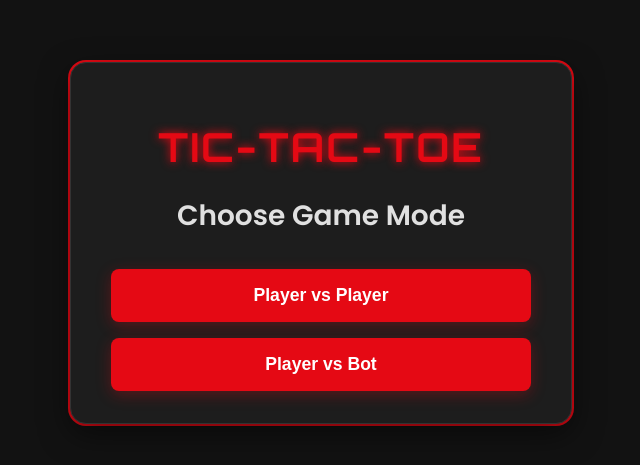
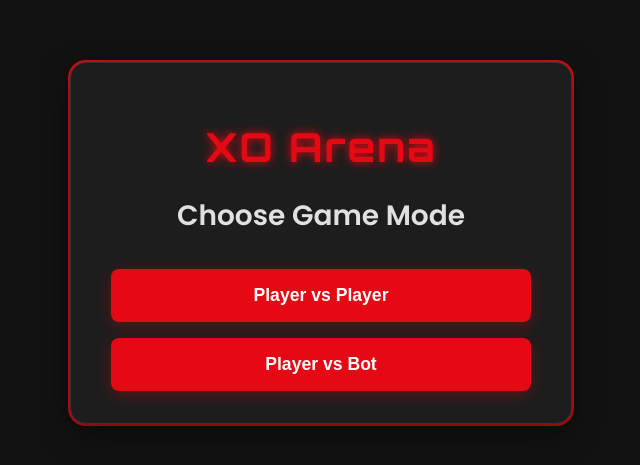
Before and after one commit to AtsushiakaRaju/Tic-Tac-Toe, a plain HTML site: page index.html in a window 1280 px wide. Shown: the part 157-622 px from the top of the page, without its empty margins (319-959 px from the left). Drawn offline with Linux system fonts and the light colour scheme.

Commit message:
Update index.html

```diff
--- a/index.html
+++ b/index.html
@@ -3,7 +3,7 @@
 <head>
     <meta charset="UTF-8">
     <meta name="viewport" content="width=device-width, initial-scale=1.0">
-    <title>Tic-Tac-Toe| AOH</title>
+    <title>XO Arena| AOH</title>
     <link href="https://fonts.googleapis.com/css2?family=Orbitron:wght@700&family=Poppins:wght@400;600&display=swap" rel="stylesheet">
     <link rel="stylesheet" href="style.css">
 </head>
@@ -11,7 +11,7 @@
 
     <main class="container">
         <div id="scene-mode" class="scene active">
-            <h1 class="main-title">TIC-TAC-TOE</h1>
+            <h1 class="main-title">XO Arena</h1>
             <h2 class="scene-title">Choose Game Mode</h2>
             <div class="button-group">
                 <button id="btn-pvp" class="btn">Player vs Player</button>
```
